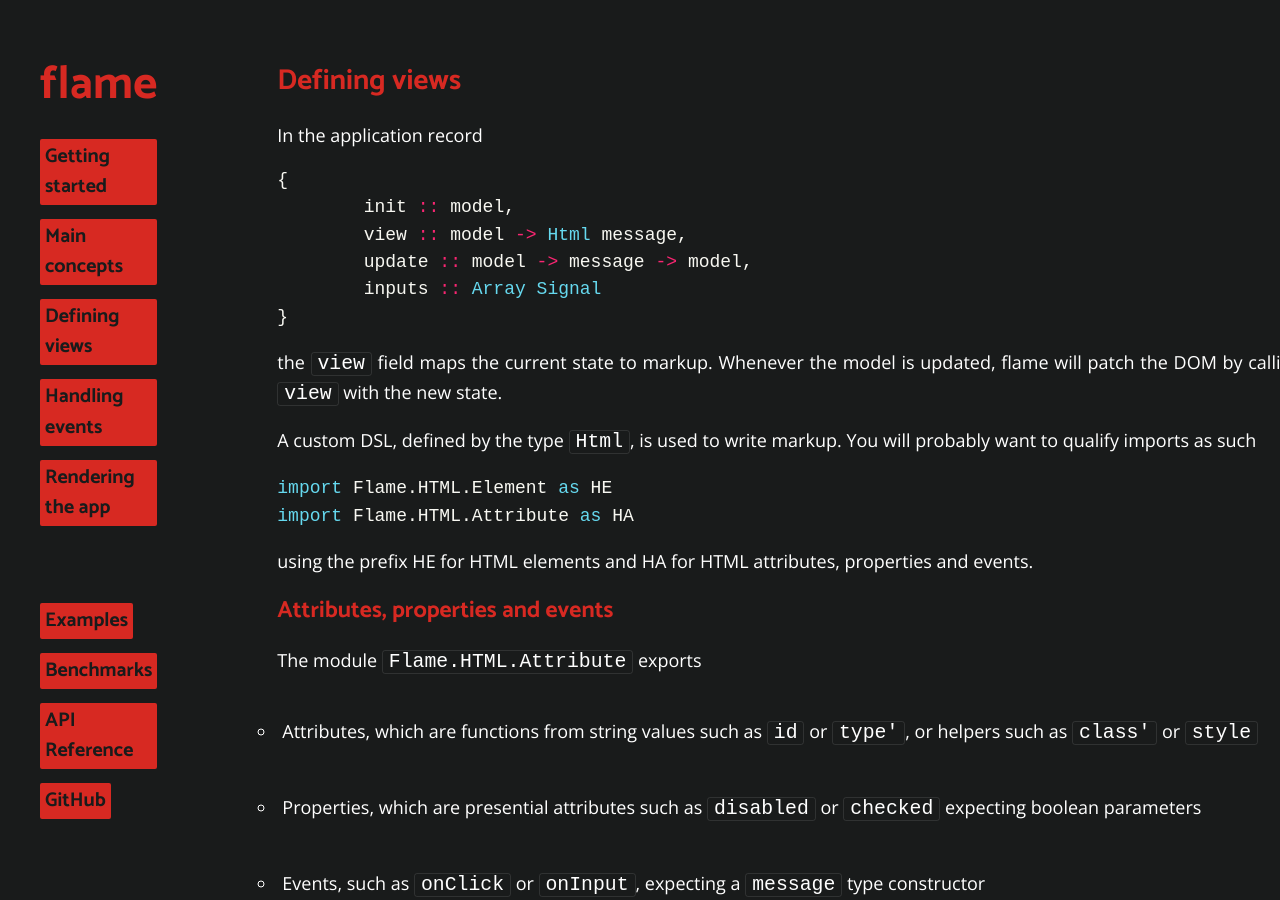
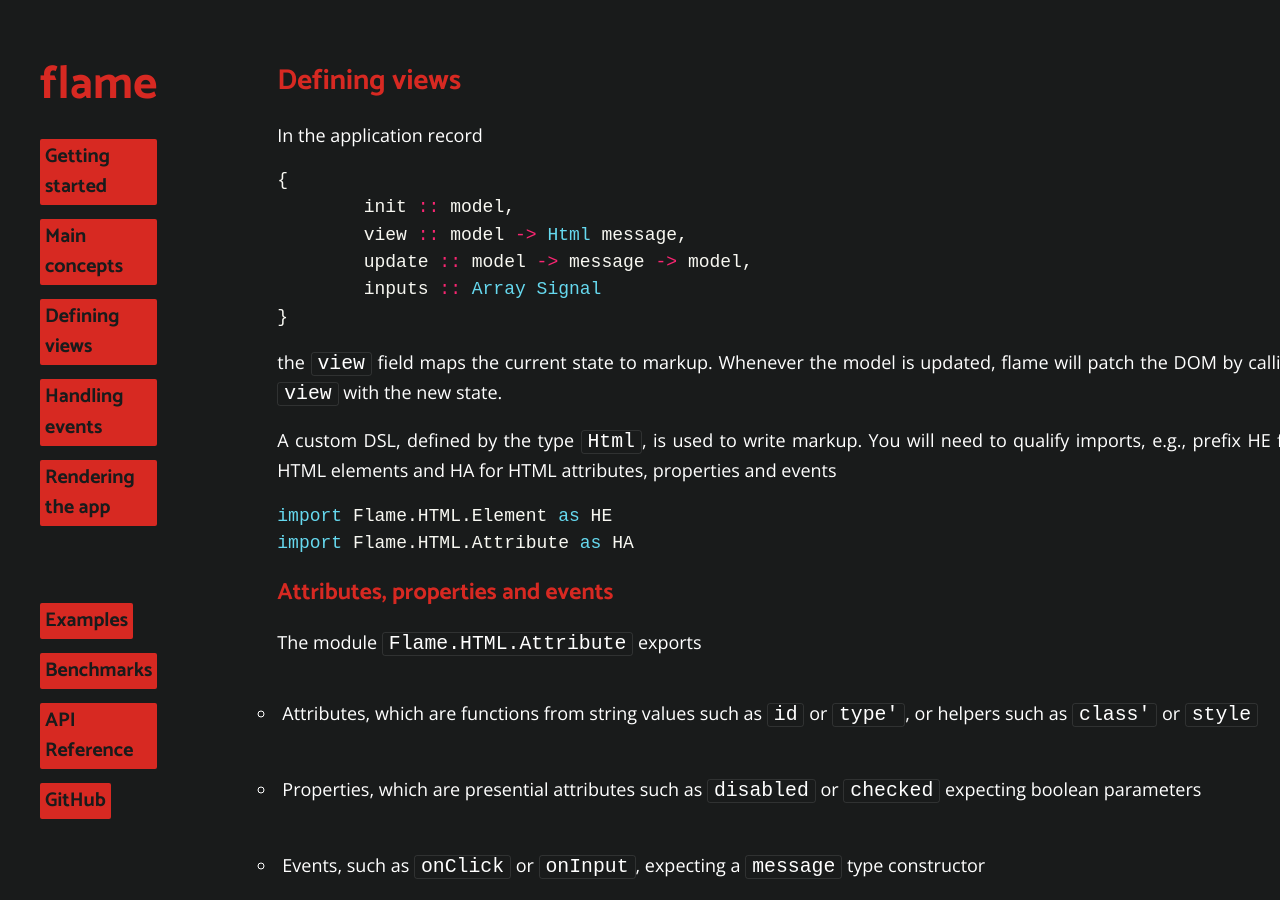
Before and after one commit to easafe/purescript-flame, a Jekyll site: the page built from docs/views.md, in a window 1280 px wide and 900 px high. Built offline with Jekyll 4.4.1, drawn with Linux system fonts in a browser that asks for light colours.

Commit message:
Update views.md

````diff
--- a/docs/views.md
+++ b/docs/views.md
@@ -17,12 +17,12 @@ In the application record
 ```
 the `view` field maps the current state to markup. Whenever the model is updated, flame will patch the DOM by calling `view` with the new state.
 
-A custom DSL, defined by the type `Html`, is used to write markup. You will probably want to qualify imports as such
+A custom DSL, defined by the type `Html`, is used to write markup. You will need to qualify imports, e.g., prefix HE for HTML elements and HA for HTML attributes, properties and events
+
 ```haskell
 import Flame.HTML.Element as HE
 import Flame.HTML.Attribute as HA
 ```
-using the prefix HE for HTML elements and HA for HTML attributes, properties and events.
 
 ### Attributes, properties and events
 
````
